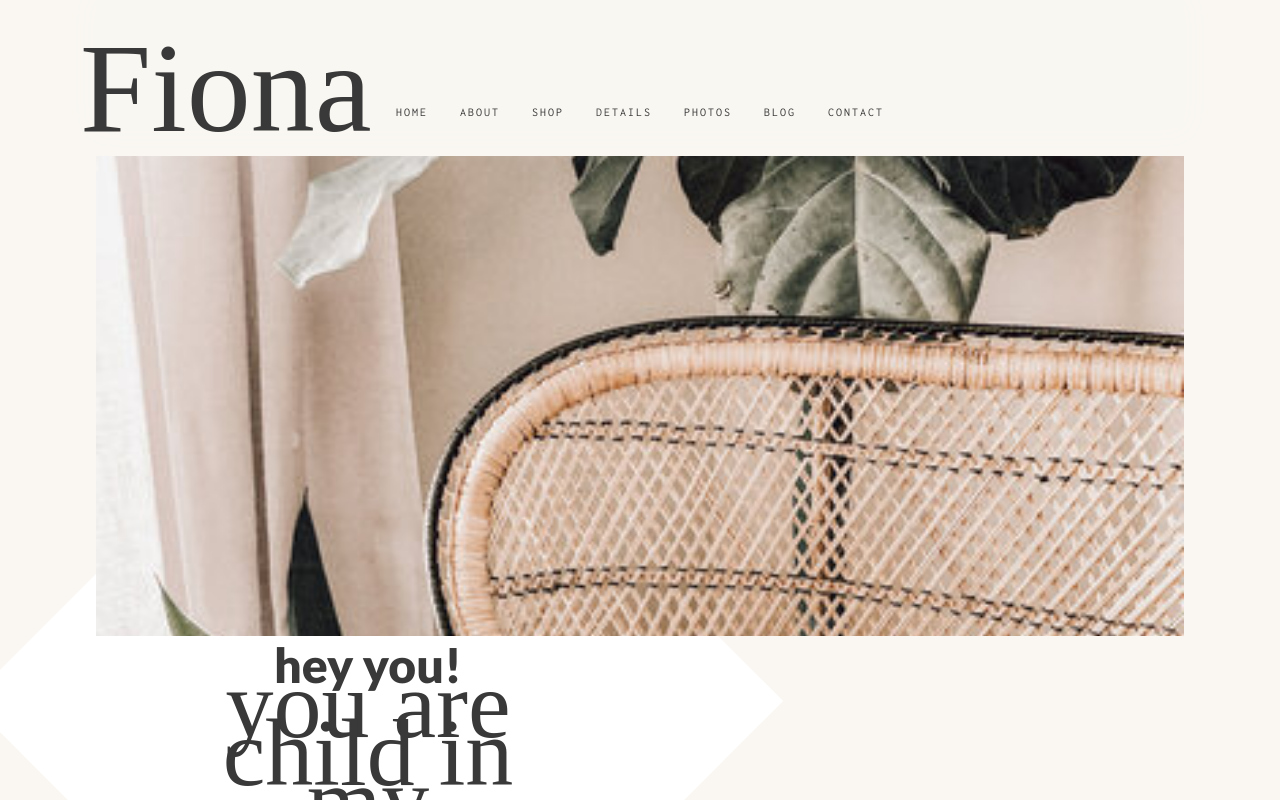
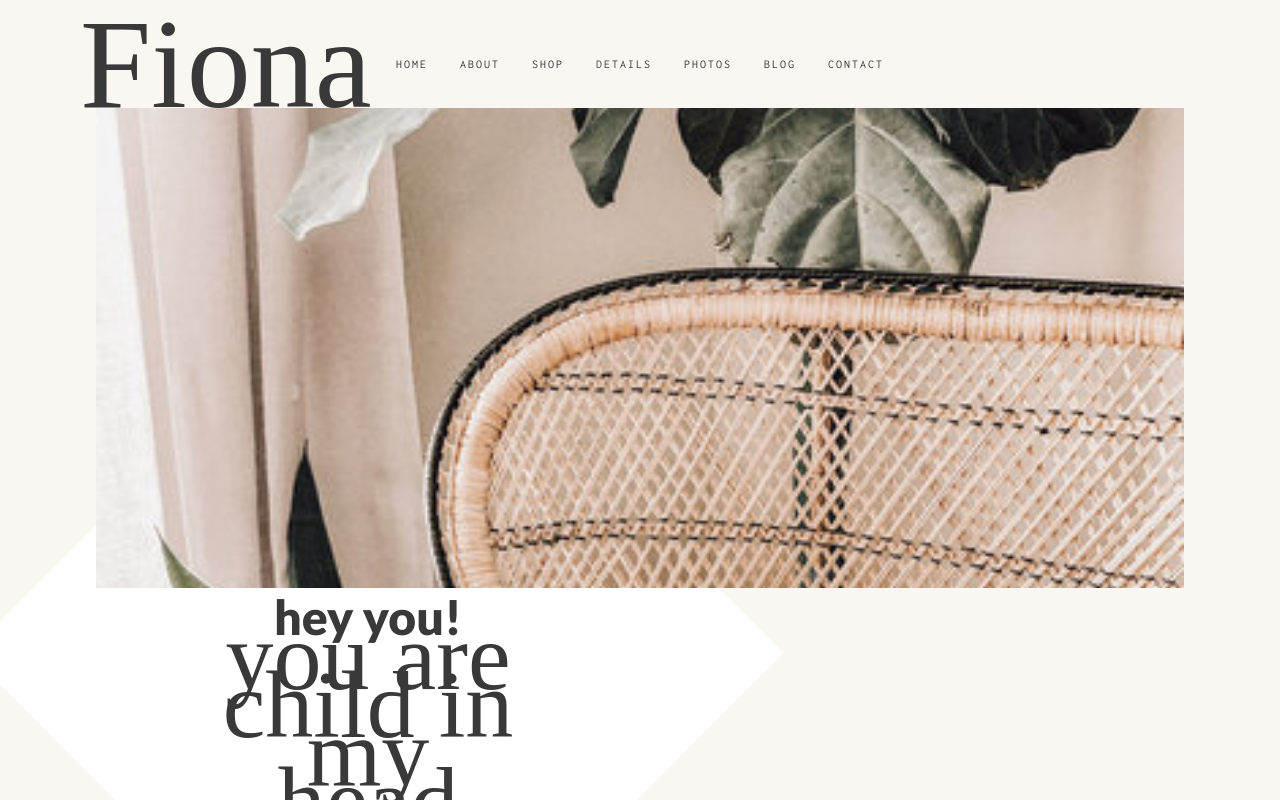
Before and after one commit to tanyushanel/like-fiona, an Angular app: page / in a window 1280 px wide. Shown: the top 800 px of the page. Built offline with nearby package versions, Linux system fonts and the light colour scheme.

Commit message:
contact css

```diff
--- a/src/app/app.component.scss
+++ b/src/app/app.component.scss
@@ -7,8 +7,7 @@
   top: 0;
   z-index: 3;
   display: block;
-  height: 8rem;
-  line-height: 8rem;
+  line-height: 5rem;
   margin-bottom: 1.75rem;
   box-shadow: 0px 0px 25px 5px #f9f7f2;
 }
--- a/src/app/app.module.ts
+++ b/src/app/app.module.ts
@@ -11,6 +11,7 @@ import { PreviewComponent } from './preview/preview.component';
 import { HeadlineComponent } from './headline/headline.component';
 import { ArticleComponent } from './article/article.component';
 import { GalleryComponent } from './gallery/gallery.component';
+import { ContactComponent } from './contact/contact.component';
 
 @NgModule({
   declarations: [
@@ -22,7 +23,8 @@ import { GalleryComponent } from './gallery/gallery.component';
     PreviewComponent,
     HeadlineComponent,
     ArticleComponent,
-    GalleryComponent
+    GalleryComponent,
+    ContactComponent
   ],
   imports: [
     BrowserModule,
--- /dev/null
+++ b/src/app/contact/contact.component.html
@@ -0,0 +1,6 @@
+<app-article id="contact"
+             [article]="article"
+             [index]="7">
+    <form></form>
+
+</app-article>
--- /dev/null
+++ b/src/app/contact/contact.component.scss
@@ -0,0 +1,3 @@
+#contact {
+  margin-top: 10rem;
+}
--- /dev/null
+++ b/src/app/contact/contact.component.ts
@@ -0,0 +1,22 @@
+import { Component, Input, OnInit, Output } from '@angular/core';
+import { Article } from '../article/article.component';
+
+@Component({
+  selector: 'app-contact',
+  templateUrl: './contact.component.html',
+  styleUrls: ['./contact.component.scss'],
+})
+export class ContactComponent implements OnInit {
+  article: Article = {
+    title: 'contact',
+    subTitle: 'nice to meet you',
+    text: `Thank you for connecting`,
+    img: '../../assets/images/big10.jpg',
+    btn: ``,
+    href: '',
+  };
+
+  constructor() {}
+
+  ngOnInit(): void {}
+}
--- a/src/app/gallery/gallery.component.scss
+++ b/src/app/gallery/gallery.component.scss
@@ -35,7 +35,3 @@
   left: 8rem;
   right: 8rem;
 }
-
-// .paspartu::-webkit-scrollbar {
-//   display: none;
-// }
--- a/src/app/header/header.component.ts
+++ b/src/app/header/header.component.ts
@@ -7,14 +7,15 @@ import { Component, EventEmitter, Input, OnInit, Output } from '@angular/core';
 })
 export class HeaderComponent implements OnInit {
   @Output() onGetArticleIndex = new EventEmitter<number>();
+
   navItems = [
     { title: 'Home', href: '#0' },
     { title: 'About', href: '#1' },
-    { title: 'Shop', href: '#3' },
-    { title: 'Details', href: '#4' },
-    { title: 'Photos', href: '#5' },
-    { title: 'Blog', href: '#6' },
-    { title: 'Contact', href: '#7' },
+    { title: 'Shop', href: '#shop' },
+    { title: 'Details', href: '#2' },
+    { title: 'Photos', href: '#gallery' },
+    { title: 'Blog', href: '#4' },
+    { title: 'Contact', href: '#contact' },
   ];
 
   constructor() {}
@@ -22,5 +23,7 @@ export class HeaderComponent implements OnInit {
   getArticleIndex(ind: number): void {
     this.onGetArticleIndex.emit(ind);
   }
-  ngOnInit(): void {}
+  ngOnInit(): void {
+    this.navItems;
+  }
 }
--- a/src/app/home/home.component.html
+++ b/src/app/home/home.component.html
@@ -14,13 +14,16 @@
 
 
     <app-nav class="aside"
-             [id]="index + 1"
+             id="shop"
              [navItems]="navItems">
 
     </app-nav>
 
     <app-gallery class="gallery"
-                 [id]="index + 2"></app-gallery>
+                 id="gallery"></app-gallery>
+
+    <app-contact class="contact"
+                 id="contact"></app-contact>
 
 
 </div>
--- a/src/app/home/home.component.scss
+++ b/src/app/home/home.component.scss
@@ -6,6 +6,7 @@
   font-weight: 900;
   margin: 15rem 7rem;
   padding: 2rem;
+  scroll-margin: 20rem;
 }
 
 .aside::before {
@@ -22,6 +23,16 @@
 
 .preview {
   position: sticky;
-  top: 8rem;
+  top: 0;
   height: 60vh;
 }
+
+.gallery {
+  scroll-margin: -18rem;
+}
+
+.contact {
+  display: block;
+  margin-top: 20rem;
+  scroll-margin: 15rem;
+}
```
Also changed, not shown: 1 other file (tests, documents, lock files or other folders).
